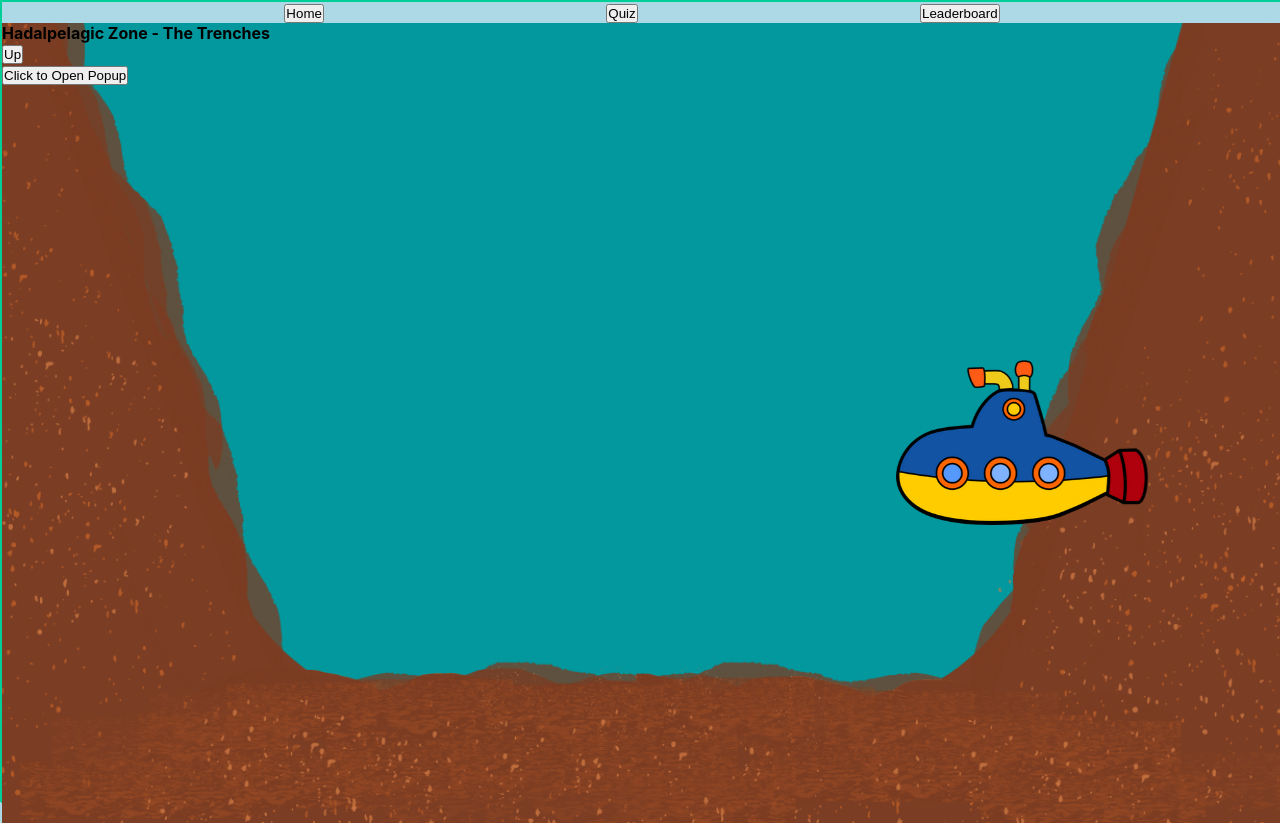
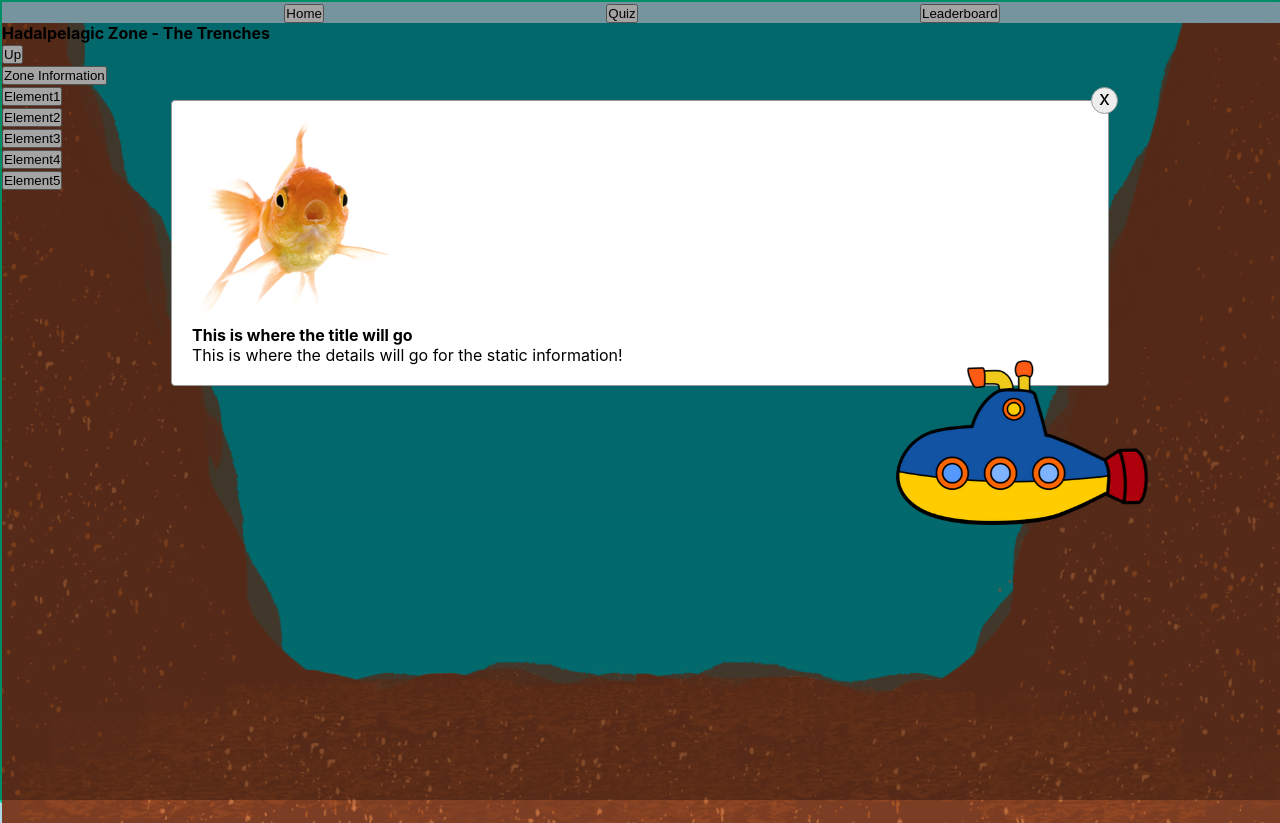
Before and after one commit to RomainLando/Mariana_Trench_app, a React (Create React App) app in the folder client/: page /zone5 in a window 1280 px wide. Built offline with nearby package versions, Linux system fonts and the light colour scheme.

Commit message:
working buttons for popups

```diff
--- a/client/src/components/zones/Zone5.js
+++ b/client/src/components/zones/Zone5.js
@@ -4,10 +4,36 @@ import "./Zone5.css";
 import InfoDisplayPopUp from "../InfoDisplayPopup";
 
 export default function Zone5() {
-  const [isOpen, setIsOpen] = useState(false);
+  const [isOpen0, setIsOpen0] = useState(true);
+  const [isOpen1, setIsOpen1] = useState(false);
+  const [isOpen2, setIsOpen2] = useState(false);
+  const [isOpen3, setIsOpen3] = useState(false);
+  const [isOpen4, setIsOpen4] = useState(false);
+  const [isOpen5, setIsOpen5] = useState(false);
 
-  const togglePopup = () => {
-    setIsOpen(!isOpen);
+
+  const togglePopup0 = () => {
+    setIsOpen0(!isOpen0);
+  };
+
+  const togglePopup1 = () => {
+    setIsOpen1(!isOpen1);
+  };
+
+  const togglePopup2 = () => {
+    setIsOpen2(!isOpen2);
+  };
+
+  const togglePopup3 = () => {
+    setIsOpen3(!isOpen3);
+  };
+
+  const togglePopup4 = () => {
+    setIsOpen4(!isOpen4);
+  };
+
+  const togglePopup5 = () => {
+    setIsOpen5(!isOpen5);
   };
 
   return (
@@ -22,20 +48,122 @@ export default function Zone5() {
         <div>
           <input
             type="button"
-            value="Click to Open Popup"
-            onClick={togglePopup}
+            value="Zone Information"
+            onClick={togglePopup0}
           />
-          {isOpen && (
+          {isOpen0 && (
+            <InfoDisplayPopUp
+              content={
+                <>
+                  <img src="../media/barry.png"></img>
+                  <br></br>
+                  <b>This is where the title will go</b>
+                  <p>
+                    This is where the details will go for the static information!
+                  </p>
+                </>
+              }
+              handleClose={togglePopup0}
+            />
+          )}
+        </div>
+        <div>
+          <input
+            type="button"
+            value="Element1"
+            onClick={togglePopup1}
+          />
+          {isOpen1 && (
             <InfoDisplayPopUp
               content={
                 <>
                   <b>This is where the title will go</b>
                   <p>
-                    This is where the details will go!
+                    This is where the details will go for Element1!
                   </p>
                 </>
               }
-              handleClose={togglePopup}
+              handleClose={togglePopup1}
+            />
+          )}
+        </div>
+        <div>
+          <input
+            type="button"
+            value="Element2"
+            onClick={togglePopup2}
+          />
+          {isOpen2 && (
+            <InfoDisplayPopUp
+              content={
+                <>
+                  <b>This is where the title will go</b>
+                  <p>
+                    This is where the details will go for Element2!
+                  </p>
+                </>
+              }
+              handleClose={togglePopup2}
+            />
+          )}
+        </div>
+        <div>
+          <input
+            type="button"
+            value="Element3"
+            onClick={togglePopup3}
+          />
+          {isOpen3 && (
+            <InfoDisplayPopUp
+              content={
+                <>
+                  <b>This is where the title will go</b>
+                  <p>
+                    This is where the details will go for Element3!
+                  </p>
+                </>
+              }
+              handleClose={togglePopup3}
+            />
+          )}
+        </div>
+        <div>
+          <input
+            type="button"
+            value="Element4"
+            onClick={togglePopup4}
+          />
+          {isOpen4 && (
+            <InfoDisplayPopUp
+              content={
+                <>
+                  <b>This is where the title will go</b>
+                  <p>
+                    This is where the details will go for Element4!
+                  </p>
+                </>
+              }
+              handleClose={togglePopup4}
+            />
+          )}
+        </div>
+        <div>
+          <input
+            type="button"
+            value="Element5"
+            onClick={togglePopup5}
+          />
+          {isOpen5 && (
+            <InfoDisplayPopUp
+              content={
+                <>
+                  <b>This is where the title will go</b>
+                  <p>
+                    This is where the details will go for Element5!
+                  </p>
+                </>
+              }
+              handleClose={togglePopup5}
             />
           )}
         </div>
```
Also changed, not shown: client/public/media/barry.png (added).
